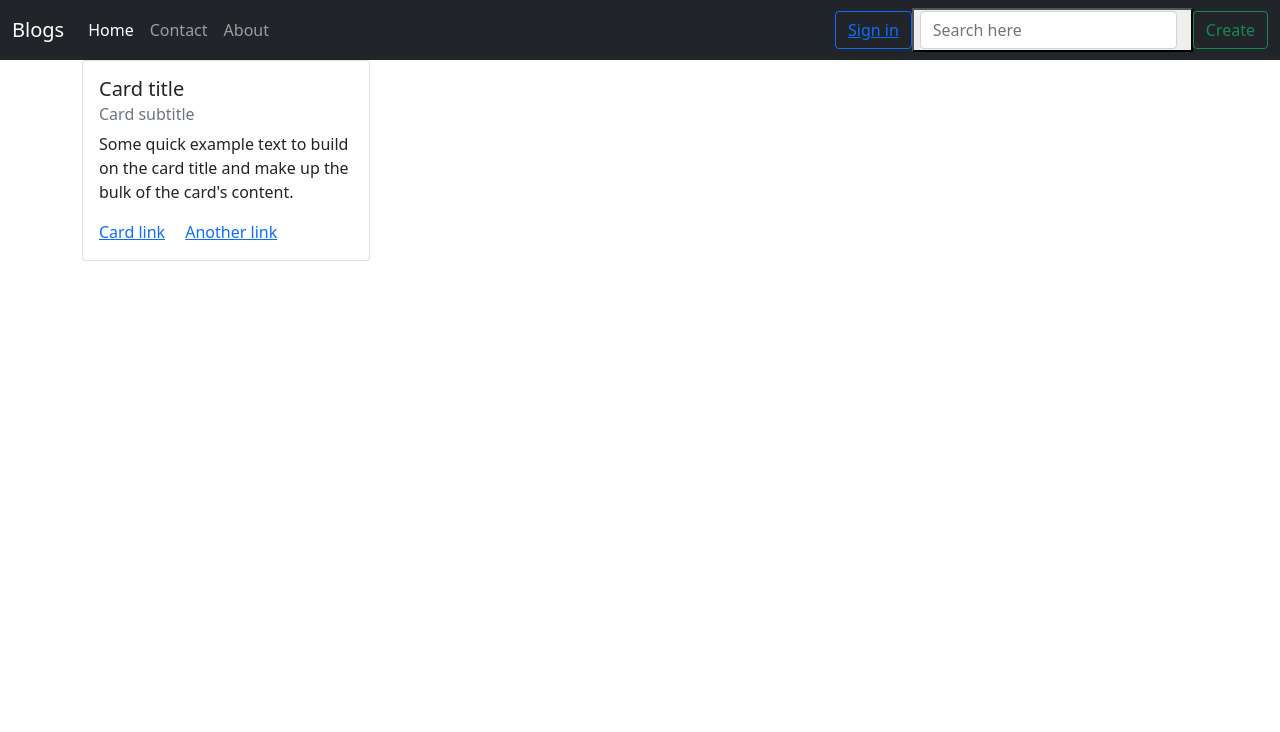
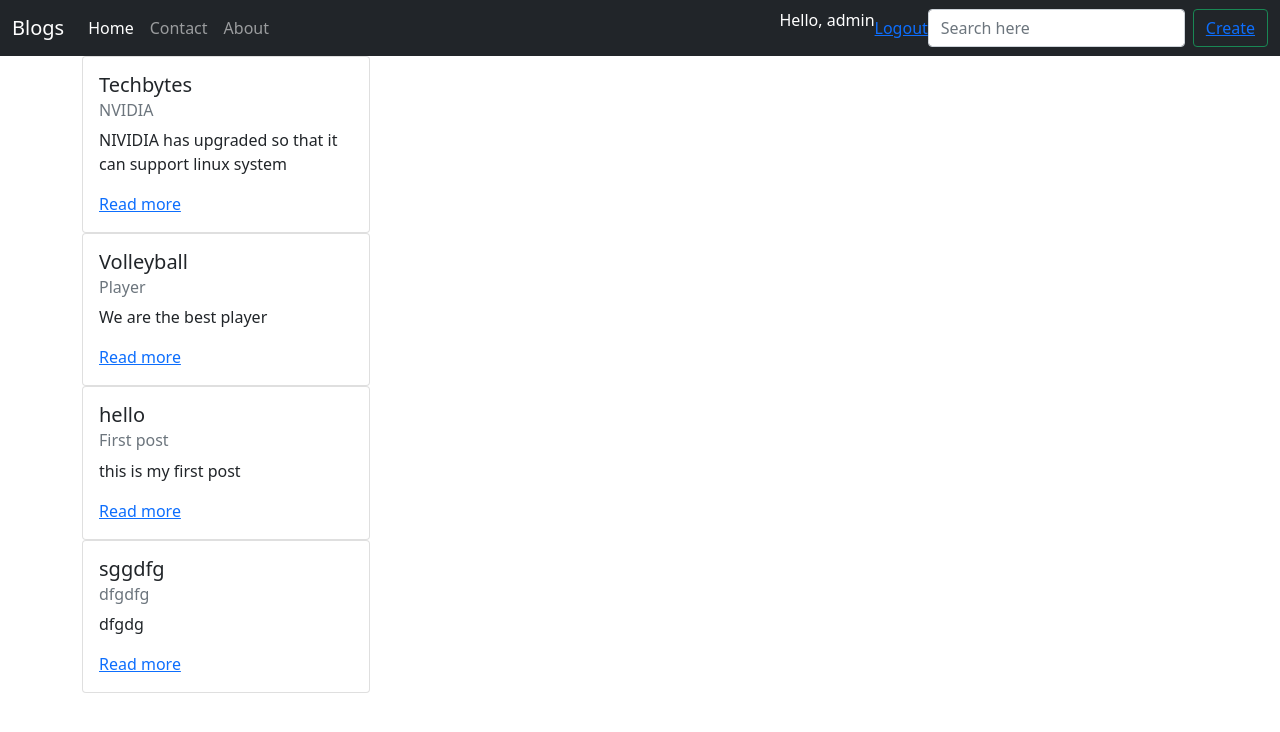
Before and after one commit to pm-2001/Content_Management_System, a Django app: page / in a window 1280 px wide. Shown: the top 732 px of the page. Run offline with Django 4.2, Linux system fonts and the light colour scheme; a user stored in the database is signed in; data comes from the database, SQL or seed files in the repository; both versions use the stored data as it was after the commit.

Commit message:
my second commit

```diff
--- a/task/blog/admin.py
+++ b/task/blog/admin.py
@@ -1,5 +1,7 @@
 from django.contrib import admin
 from blog.models import Contact
+from blog.models import Post
 
 # Register your models here.
 admin.site.register(Contact)
+admin.site.register(Post)
--- a/task/blog/models.py
+++ b/task/blog/models.py
@@ -10,5 +10,15 @@ class Contact(models.Model):
     desc = models.TextField()
     date = models.DateField(null=True)
 
-    # def _str_(self):
-    #    return self.name
+    def _str_(self):
+       return self.name
+
+class Post(models.Model):
+    title = models.CharField(max_length=50)
+    subtitle = models.CharField(max_length=50)
+    intro = models.TextField()
+    body = models.TextField()
+    date = models.DateTimeField(auto_now_add=True)
+
+    class Meta:
+        ordering=['-date']
--- a/task/blog/urls.py
+++ b/task/blog/urls.py
@@ -6,6 +6,9 @@ urlpatterns =[
     path('',views.home, name='home'),
     path('about',views.about, name='about'),
     path('contact',views.contact, name='contact'),
+    path('posts',views.posts, name='posts'),
+    path('register',views.register, name='register'),
     path('signin',views.signin, name='signin'),
+    path('logout',views.logoutUser, name='logout'),
 ]
 # password marvel@1234
--- a/task/blog/views.py
+++ b/task/blog/views.py
@@ -1,32 +1,60 @@
 
+from ast import Subscript
 from django.shortcuts import render,HttpResponse,redirect
 from datetime import datetime
 from blog.models import Contact
+from blog.models import Post
 from django.contrib.auth.models import User
-from django.contrib.auth import authenticate,login
+from django.contrib.auth import authenticate,login,logout
+from django.contrib.auth.forms import UserCreationForm
+from django.contrib.auth.decorators import login_required
+from .forms import CreateUserForm
 
 def home(request):
     # return HttpResponse("This is home page")
-    if request.user.is_anonymous:
-        return redirect("/signin")
-    return render(request,'index.html')
+    # if request.user.is_anonymous:
+    #     return redirect("/register")
+    posts = Post.objects.all()
+    return render(request,'index.html',{'posts':posts})
 
 def about(request):
     return render(request,'about.html')
 
     # return HttpResponse("This is about page")
+@login_required(login_url='signin')
+def posts(request):
+    if request.method == "POST":
+        title = request.POST.get('title')
+        subtitle= request.POST.get('subtitle')
+        intro = request.POST.get('intro')
+        body = request.POST.get('body')
+        posts= Post(title=title,subtitle=subtitle,intro=intro,body=body,date = datetime.today())
+        posts.save()
+    return render(request,'posts.html')
 
+@login_required(login_url='signin')
 def contact(request):
     if request.method == "POST":
         name = request.POST.get('name')
         email = request.POST.get('email')
         phone = request.POST.get('phone')
         desc = request.POST.get('desc')
-        contact = Contact(name=name, email=email, phone = phone, desc=desc, date = datetime.today())
+        contact = Contact(name=name, email=email, phone = phone, desc=desc,date = datetime.today())
         contact.save()
     return render(request,'contact.html')
 
+
     # return HttpResponse("This is contact page")
+
+def register(request):
+    form = CreateUserForm()
+
+    if request.method == 'POST':
+        form = CreateUserForm(request.POST)
+        if form.is_valid():
+            form.save()
+    context = {'form':form}
+    return render(request,'register.html',context)
 
 def signin(request):
     if request.method=="POST":
@@ -39,3 +67,7 @@ def signin(request):
         else:
             return render(request,'signin.html')
     return render(request,'signin.html')
+
+def logoutUser(request):
+    logout(request)
+    return render(request,'signin.html')
--- a/task/templates/base.html
+++ b/task/templates/base.html
@@ -30,10 +30,18 @@
                 <a class="nav-link" href="/about">About</a>
               </li>
             </ul>
-            <button type="button" class="btn btn-outline-primary" ><a href="/signin">Sign in</a><button>
+
+            {% if user.is_authenticated %}<p style="color:white" align="justify">Hello, {{request.user}}</p>
+            {% else %}
+            <button type="button" class="btn btn-outline-primary" ><a href="/register">Sign up</a><button>
+            {% endif %}
+
+            <div>
+              <a href="/logout">Logout</a>
+            </div>
             <form class="d-flex">
               <input class="form-control me-2" type="search" placeholder="Search here" aria-label="Search">
-              <button class="btn btn-outline-success" type="button">Create</button>
+              <button class="btn btn-outline-success" type="button"><a href = "/posts">Create</a></button>
 
             </form>
           </div>
--- a/task/templates/index.html
+++ b/task/templates/index.html
@@ -1,15 +1,16 @@
 {%extends 'base.html'%}
 
 {% block body %}
+{%for post in posts %}
 <div class="container">
 <div class="card" style="width: 18rem;">
     <div class="card-body">
-      <h5 class="card-title">Card title</h5>
-      <h6 class="card-subtitle mb-2 text-muted">Card subtitle</h6>
-      <p class="card-text">Some quick example text to build on the card title and make up the bulk of the card's content.</p>
-      <a href="#" class="card-link">Card link</a>
-      <a href="#" class="card-link">Another link</a>
+      <h5 class="card-title">{{ post.title }}</h5>
+      <h6 class="card-subtitle mb-2 text-muted">{{post.subtitle}}</h6>
+      <p class="card-text">{{post.body}}</p>
+      <a href="#" class="card-link">Read more</a>
     </div>
   </div>
 </div>
+{%endfor%}
 {% endblock body %}
--- a/task/templates/signin.html
+++ b/task/templates/signin.html
@@ -134,12 +134,13 @@ body {
       <input type="password" class="form-control" name="password" id="floatingPassword" placeholder="Password">
     </div>
 
-    <div class="checkbox mb-3">
+    {% comment %} <div class="checkbox mb-3">
       <label>
         <input type="checkbox" value="remember-me"> Remember me
       </label>
-    </div>
+    </div> {% endcomment %}
     <button class="w-100 btn btn-lg btn-primary" type="submit">Sign in</button>
+    <p> Not Registered ! <a href="/register">Register here</a></p>
   </form>
 </main>
 
```
Also changed, not shown: task/blog/forms.py (added, +8 -0 lines), task/templates/posts.html (added, +26 -0 lines), task/templates/register.html (added, +20 -0 lines), task/blog/migrations/0004_post.py (added), task/db.sqlite3.
